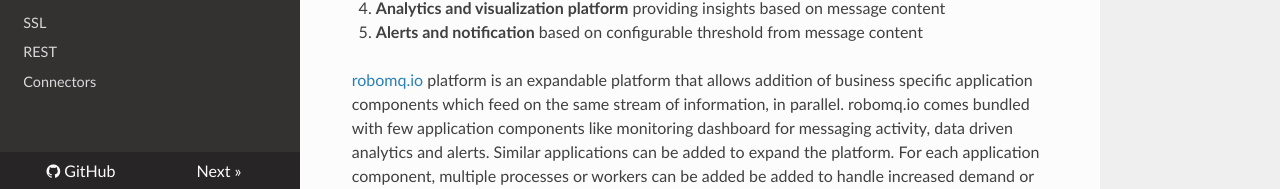
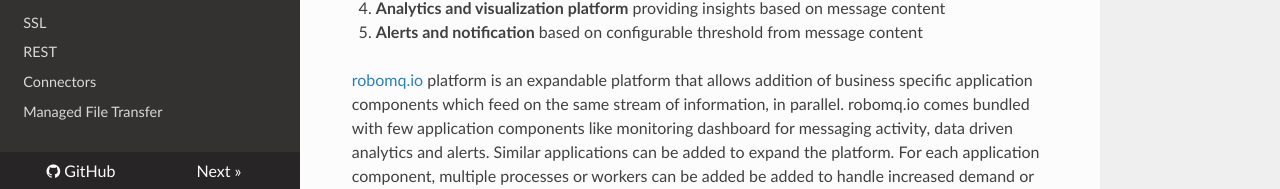
Before and after one commit to robomq/robomq.io, an MkDocs documentation site: the page built from docs/index.md, in a window 1280 px wide and 900 px high, scrolled down 554 px. Shown: the part 708-897 px from the top of the window. Built offline with MkDocs 1.6.1, drawn with Linux system fonts in a browser that asks for light colours; nearby versions of some CDN libraries; old or Windows-style settings are respelled for this version of MkDocs.

Commit message:
added mft entry

```diff
--- a/mkdocs.yml
+++ b/mkdocs.yml
@@ -23,5 +23,6 @@
 - ['SSL.md', 'User Guide', 'SSL']
 - ['REST.md', 'User Guide', 'REST']
 - ['connectors.md', 'User Guide', 'Connectors']
+- ['managed_file_transfer.md', 'User Guide', 'Managed File Transfer']
 - ['about.md', '', 'About']
 theme: readthedocs
```
